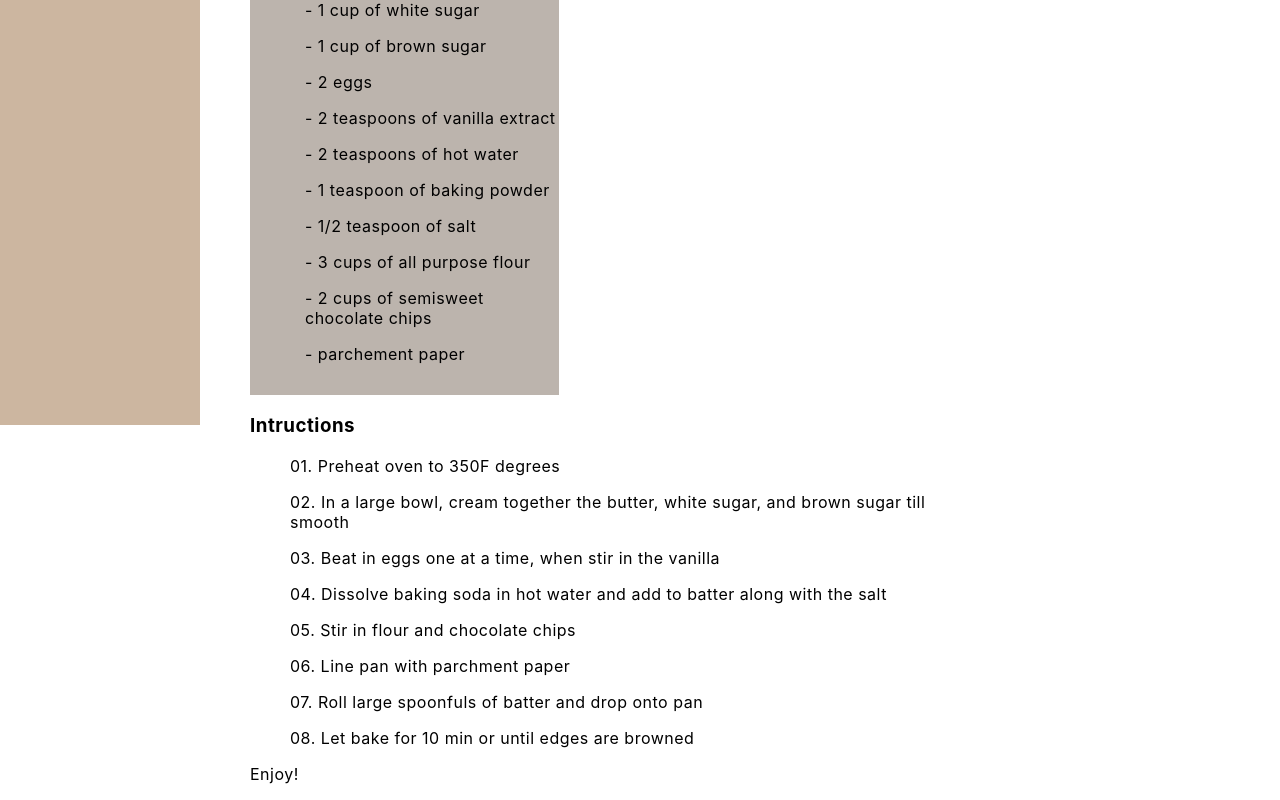
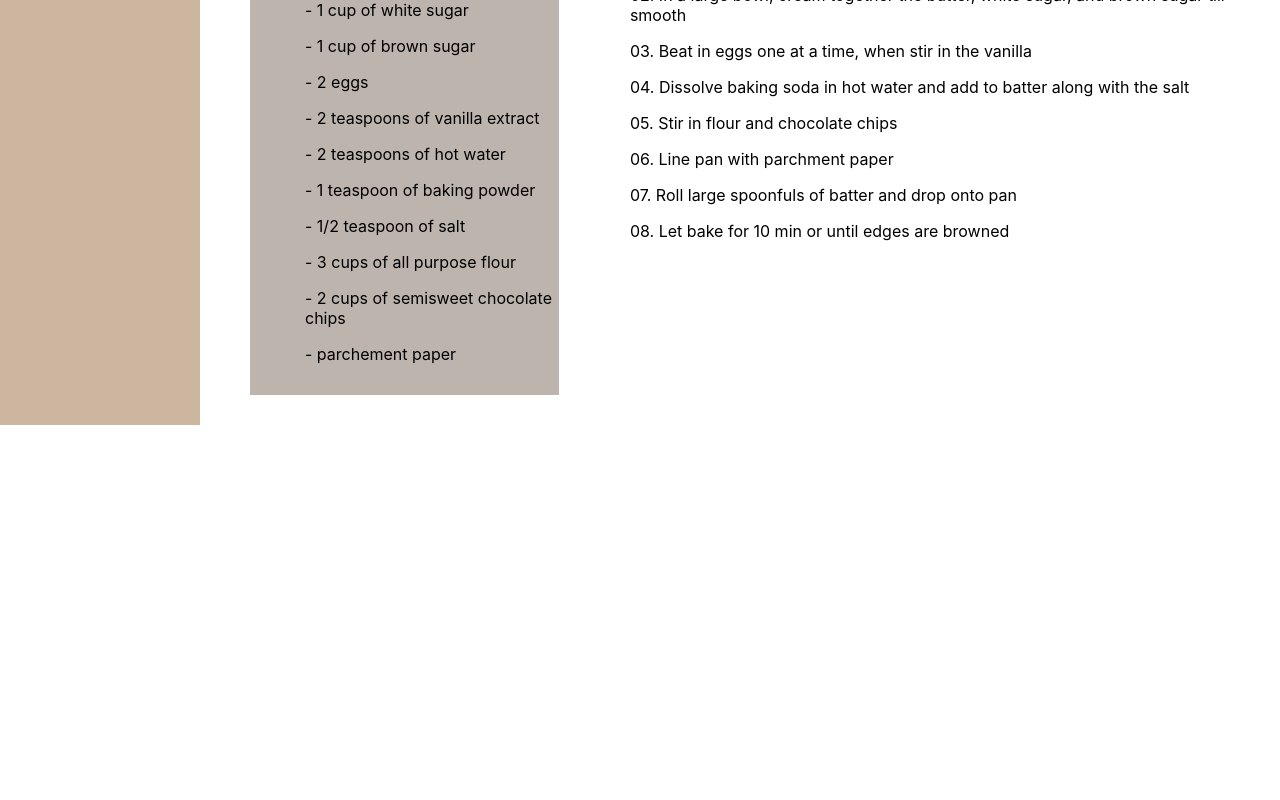
Before and after one commit to sherrytram/mondessertprefere, a React (Create React App) app: page /recipe2 in a window 1280 px wide. Shown: the part 395-1195 px from the top of the page. After the commit the page ends 810 px from the top, so only its background shows below. Built offline with nearby package versions, Linux system fonts and the light colour scheme.

Commit message:
positioning

```diff
--- a/src/App.css
+++ b/src/App.css
@@ -87,7 +87,8 @@
 }
 
 .buttondiv {
-    display: inline-flex;
+    display: flex;
+    flex-wrap: wrap;
     justify-content: space-around;
 }
 
@@ -101,13 +102,11 @@
 }
 
 .welcometext {
-    width: 70%;
+
     margin-left: 250px;
 }
 
-.welcomeimages {
-    width: 30%;
-}
+
 
 .App {
     width: 100%;
@@ -116,11 +115,10 @@
 
 }
 
-
 .recipeheader {
     width: 100%;
-    display: inline-flex;
-
+    display: flex;
+    flex-wrap: wrap;
 }
 
 .recipetext {
@@ -161,17 +159,30 @@
 .reicpecontent {
     display: inline-flex;
     width: 100%;
-    height: auto;
 }
 
 .ingredientlist {
     background-color:hsla(30, 10%, 66%, 0.855);
     width: 30%;
+    float: left;
+    margin-bottom: 20px;
 }
 
-.instructions {
-    width: 69%;
+.instructions2 {
+    width: 67%;
+    float: right;
+}
 
+.instructions3 {
+    width: 67%;
+    float: right;
+    margin-right: 10px;
+}
+
+.instructions1 {
+    width: 67%;
+    float: right;
+    padding-bottom: 20px;
 }
 
 .recipe1 {
--- a/src/recipe1.js
+++ b/src/recipe1.js
@@ -12,7 +12,7 @@ import SideNav from "./SideNav"
 export default function Recipe1() {
   return (
     <div className="recipe1">
-    <SideNav/>
+    <SideNav />
     <div className="recipeheader">
     <div className="recipetext">
     <h1 className="recipetitle">Coffee Macarons</h1>
@@ -47,7 +47,7 @@ export default function Recipe1() {
       <ul>- Parchment Paper or Silicone Mat</ul>
       </div>
     </div>
-    <div>
+    <div className="instructions1">
       <h3>Instructions</h3>
       <h4>Coffee Ganache</h4>
       <ul>01. Add 66.67g of white chocolate chips to a meduim bowl</ul>
@@ -81,7 +81,6 @@ export default function Recipe1() {
     <ul>03. Refrigerate in an airtight container for 24hours before consuming</ul>
     <ul>04. Wrap each macaron shell in plastic wrap if you do not plan on eating right away and freeze until ready to eat. Make sure to bring the macarons to room temp. before consuming</ul>
     </div>
-    <p>Enjoy! </p>
     </div>
   );
 }
--- a/src/recipe2.js
+++ b/src/recipe2.js
@@ -22,7 +22,7 @@ function Recipe2() {
       <img className="recipeimg"src="https://i.pinimg.com/564x/4f/96/ee/4f96ee7011d5eb459a6dacb49c5f09aa.jpg" alt="Choclate Chip Cookies"/>
       </div>
       </div>
-      <div className="ingredientsubtitle">
+      <div className="recipecontent">
     <div className="ingredientlist">
       <h3 className="ingredienttitle">Ingredients and Materials</h3>
       <div className="ingredienttext">
@@ -39,7 +39,7 @@ function Recipe2() {
       <ul>- parchement paper</ul>
       </div>
     </div>
-    <div className="instructions">
+    <div className="instructions2">
     <h3>Intructions</h3>
     <ul>01. Preheat oven to 350F degrees</ul>
     <ul>02. In a large bowl, cream together the butter, white sugar, and brown sugar till smooth</ul>
@@ -50,7 +50,6 @@ function Recipe2() {
     <ul>07. Roll large spoonfuls of batter and drop onto pan</ul>
     <ul>08. Let bake for 10 min or until edges are browned</ul>
   </div>
-  <p>Enjoy!</p>
   </div>
   </div>
 
--- a/src/recipe3.js
+++ b/src/recipe3.js
@@ -44,7 +44,7 @@ function Recipe3() {
         <ul>- mixing bowls</ul>
         </div>
       </div>
-      <div>
+      <div className="instructions3">
         <h3>Instructions</h3>
         <h4>Graham Cracker Crust</h4>
         <ul>01. Preheat oven to 325F degrees</ul>
@@ -62,7 +62,6 @@ function Recipe3() {
         <ul>07. Remove from oven and cool for 10 mintues. After the 10mins, loosen crust with knife to prevent cracks later on when your cheesecake cools and shrinks</ul>
         <ul>08. Allow cheesecake to cool for another 1-2 hours at room temp. Transfer to refrigerator and let cool for another 6 hours/overnight before consuming</ul>
       </div>
-      <p>Enjoy!</p>
     </div>
   );
 }
```
